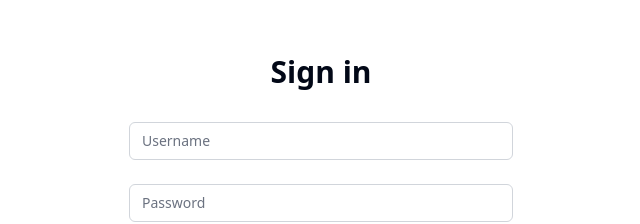
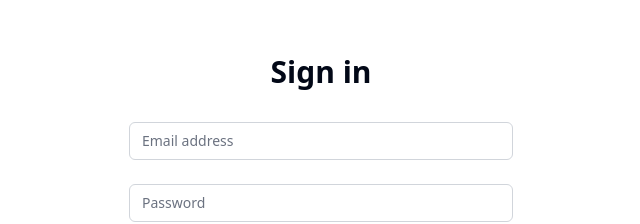
Before and after one commit to ra39j343/candidate, a Next.js app: page /auth/login in a window 1280 px wide. Shown: the part 231-455 px from the top of the page, without its empty margins (319-959 px from the left). Built offline with nearby package versions, Linux system fonts and the light colour scheme.

Commit message:
Add enhanced auth logging and database verification_2

```diff
--- a/src/app/auth/login/page.tsx
+++ b/src/app/auth/login/page.tsx
@@ -5,7 +5,7 @@
 import { useRouter } from 'next/navigation'
 
 export default function LoginPage() {
-  const [username, setUsername] = useState('')
+  const [email, setEmail] = useState('')
   const [password, setPassword] = useState('')
   const [error, setError] = useState('')
   const router = useRouter()
@@ -14,13 +14,13 @@
     e.preventDefault()
     try {
       const result = await signIn('credentials', {
-        username,
+        email,
         password,
         redirect: false
       })
 
       if (result?.error) {
-        setError('Invalid username or password')
+        setError('Invalid email or password')
         return
       }
 
@@ -42,18 +42,18 @@
             <div className="text-red-500 text-center">{error}</div>
           )}
           <div>
-            <label htmlFor="username" className="sr-only">
-              Username
+            <label htmlFor="email" className="sr-only">
+              Email
             </label>
             <input
-              id="username"
-              name="username"
-              type="text"
+              id="email"
+              name="email"
+              type="email"
               required
               className="appearance-none rounded-md relative block w-full px-3 py-2 border border-gray-300 placeholder-gray-500 text-gray-900 focus:outline-none focus:ring-indigo-500 focus:border-indigo-500 focus:z-10 sm:text-sm"
-              placeholder="Username"
-              value={username}
-              onChange={(e) => setUsername(e.target.value)}
+              placeholder="Email address"
+              value={email}
+              onChange={(e) => setEmail(e.target.value)}
             />
           </div>
           <div>
```
